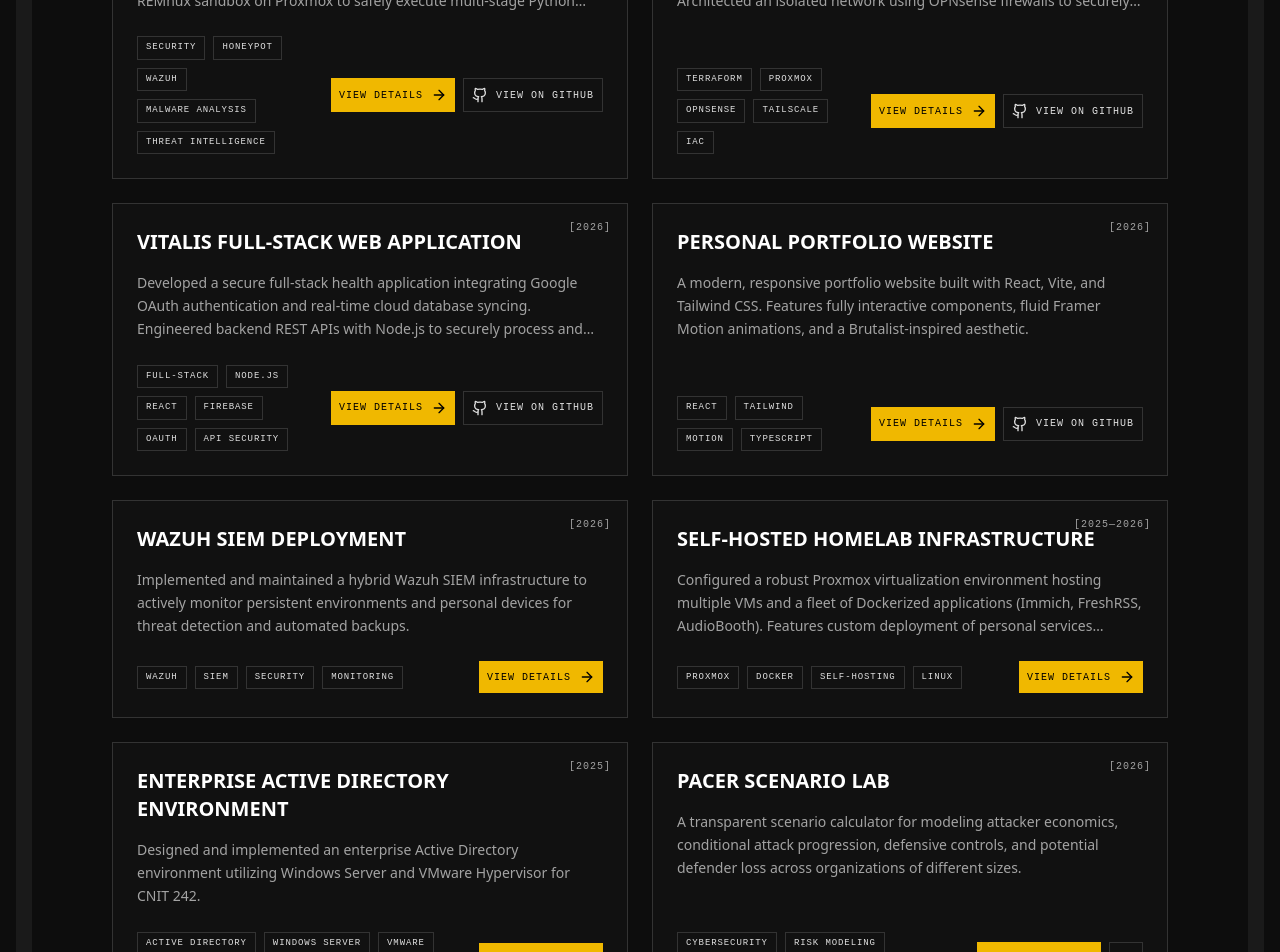
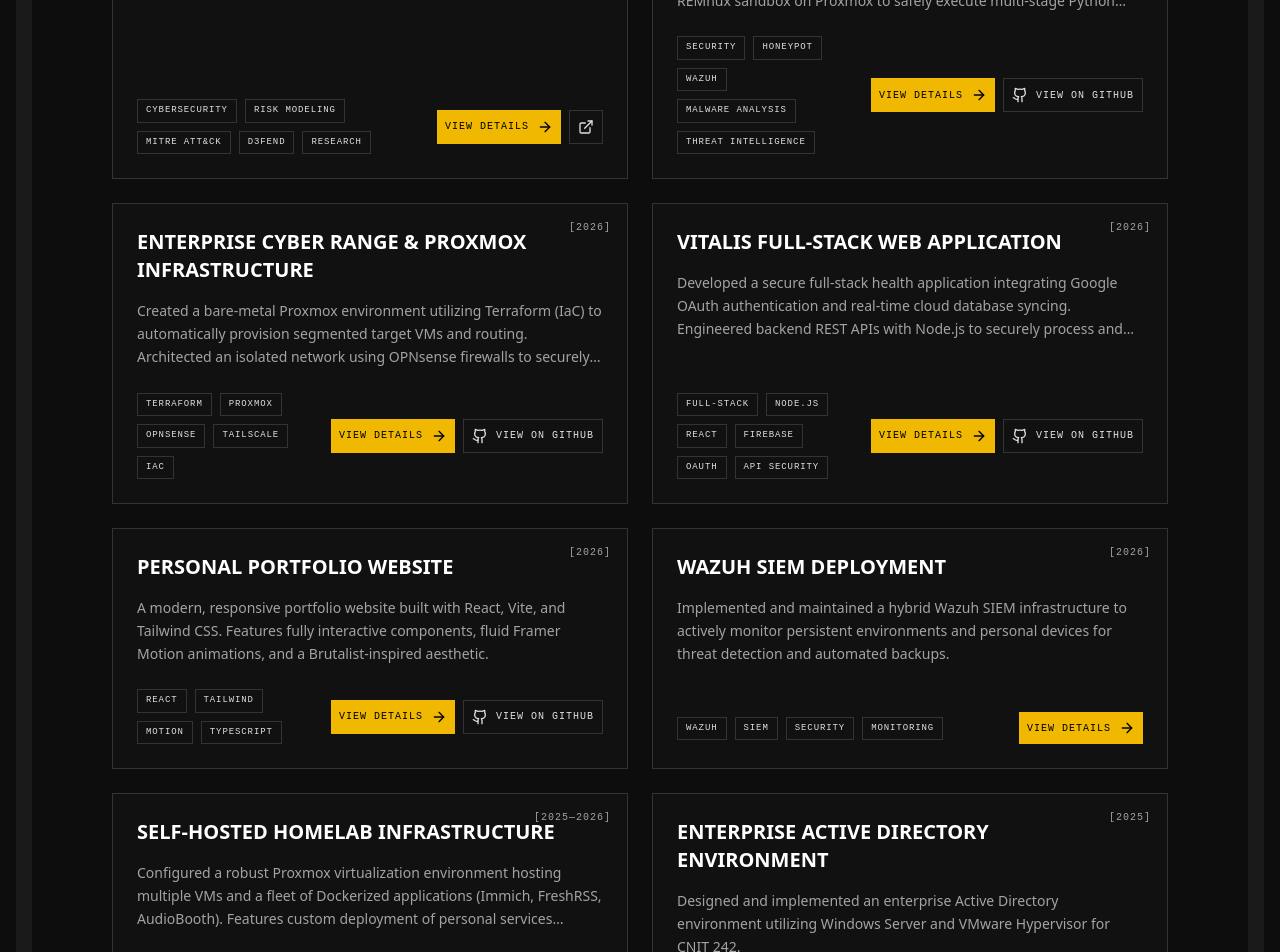
Before and after one commit to coltonhatfield/Colton-Hatfield-Personal-Website, a React (Vite) app: page / in a window 1280 px wide. Shown: the part 3100-4052 px from the top of the page. Built offline with nearby package versions, Linux system fonts and the light colour scheme.

Commit message:
changed order of projects

```diff
--- a/src/data/projects.ts
+++ b/src/data/projects.ts
@@ -63,6 +63,37 @@
 
 export const projects: Project[] = [
   {
+    id: 'pacer-scenario-lab',
+    title: 'PACER Scenario Lab',
+    year: '2026',
+    description: 'A browser-only scenario lab that ranks curated MITRE ATT&CK paths by expected attacker return against an uploaded D3FEND profile, then highlights the controls with the largest modeled impact.',
+    longDescription: `
+### Overview
+
+PACER is an assumption-driven scenario model for financially motivated cyberattacks. It compares 16 curated ATT&CK paths against a company's D3FEND profile and ranks the three highest positive-return scenarios.
+
+The calculator estimates attacker costs, path continuation, and potential payout. It also tests proposed defensive techniques one at a time to show which most reduce the best remaining attacker opportunity. Results are deterministic scenario estimates, not measured breach probabilities.
+
+### What It Demonstrates
+
+- Cybersecurity economics
+- Scenario analysis
+- Threat-informed modeling
+- MITRE ATT&CK and D3FEND-aligned controls
+- Defensive-control comparisons
+- Evidence and assumption provenance
+- Browser-only privacy-preserving processing
+
+### Use the Tool
+
+👉 **[Open the PACER Scenario Lab](/pacer/)**
+
+The current version is a decision-support scenario model, not a validated organization-specific prediction system.
+`,
+    tags: ['Cybersecurity', 'Risk Modeling', 'MITRE ATT&CK', 'D3FEND', 'Research'],
+    link: '/pacer/'
+  },
+  {
     id: 'public-honeypot',
     title: 'Public Honeypot & Dynamic Malware Analysis',
     year: '2026',
@@ -122,40 +153,4 @@
     longDescription: 'Developed as part of CNIT 242 coursework, this project involved designing a resilient Windows Server environment conforming to enterprise standards. It includes a functional Active Directory domain structure, implemented Group Policy Objects for automated security baselining, and functional role-based access control (RBAC) modeling across integrated services.',
     tags: ['Active Directory', 'Windows Server', 'VMware', 'Networking']
   },
-  {
-    id: 'pacer-scenario-lab',
-    title: 'PACER Scenario Lab',
-    year: '2026',
-    description: 'A transparent scenario calculator for modeling attacker economics, conditional attack progression, defensive controls, and potential defender loss across organizations of different sizes.',
-    longDescription: `
-### Overview
-
-PACER is a research-backed scenario model for financially motivated cyberattacks.
-
-It keeps two ledgers separate:
-
-- attacker economic cost and expected proceeds
-- defender loss if the scenario succeeds
-
-The calculator uses uncertainty-aware Monte Carlo simulation rather than a single deterministic risk score.
-
-### What It Demonstrates
-
-- Cybersecurity economics
-- Monte Carlo simulation
-- Threat-informed modeling
-- MITRE ATT&CK and D3FEND-aligned controls
-- Cohort-based organization modeling
-- Evidence and assumption provenance
-- Browser-only privacy-preserving processing
-
-### Use the Tool
-
-👉 **[Open the PACER Scenario Lab](/pacer/)**
-
-The current version is a decision-support scenario model, not a validated organization-specific prediction system.
-`,
-    tags: ['Cybersecurity', 'Risk Modeling', 'Monte Carlo', 'React', 'Research'],
-    link: '/pacer/'
-  }
 ];
```
